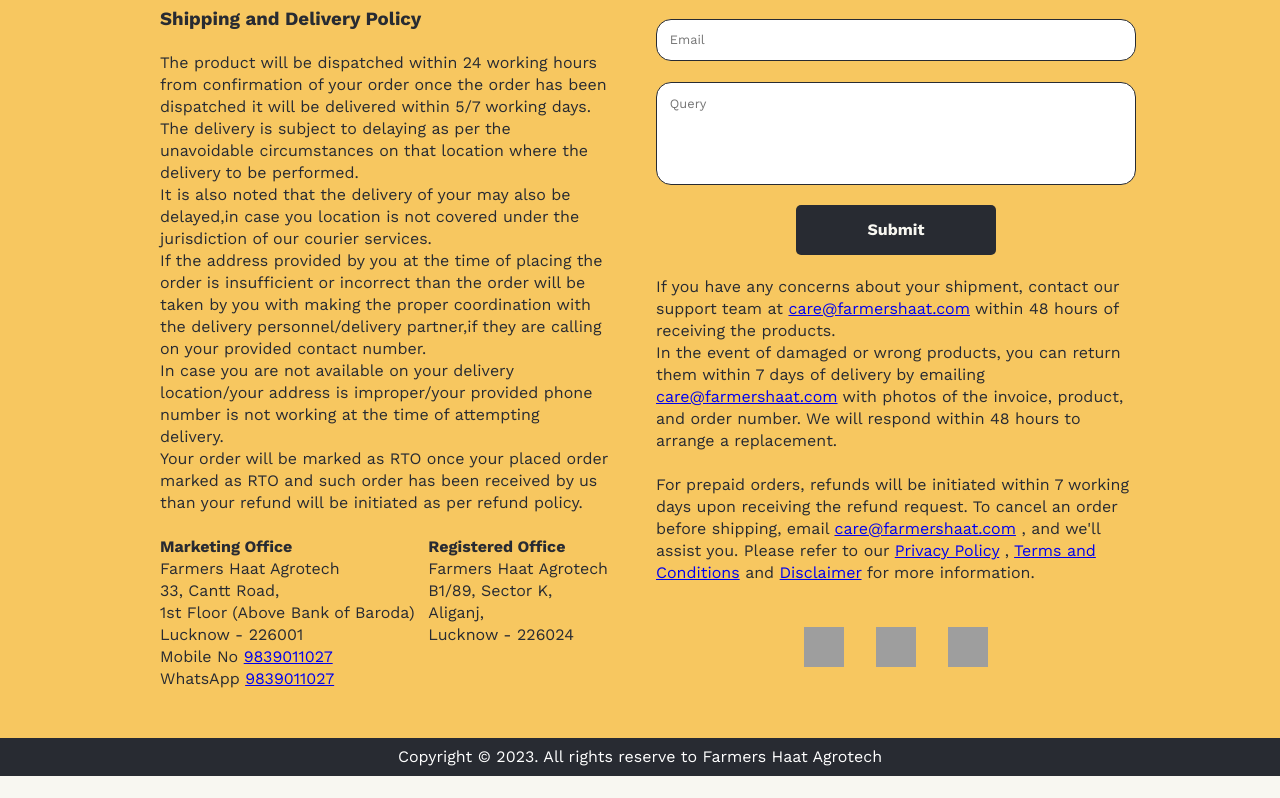
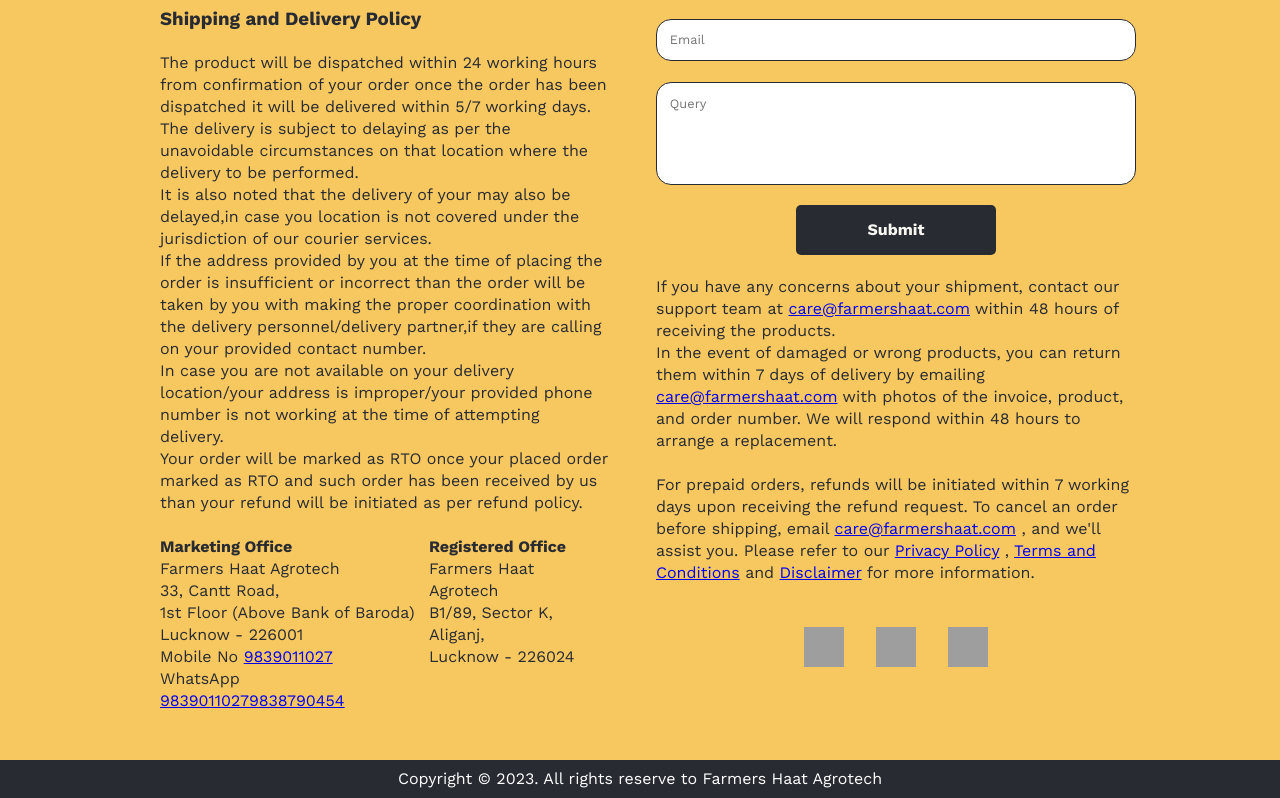
Before and after one commit to FarmersHaat/FarmersHaat, a React (Create React App) app in the folder Frontend/: page / in a window 1280 px wide. Shown: the part 268-1066 px from the top of the page. Before the commit the page ends 1044 px from the top, so only its background shows below. Built offline with nearby package versions, Linux system fonts and the light colour scheme; no server answers; grey boxes are pictures that could not be loaded.

Commit message:
Added another whatsapp no.

```diff
--- a/Frontend/src/components/Footer/Footer.jsx
+++ b/Frontend/src/components/Footer/Footer.jsx
@@ -130,6 +130,9 @@
 								WhatsApp{" "}
 								<a href="https://wa.me/9839011027">
 									9839011027
+								</a>
+								<a href="https://wa.me/9838790454">
+									9838790454
 								</a>
 							</div>
 							<div className="registered">
```
